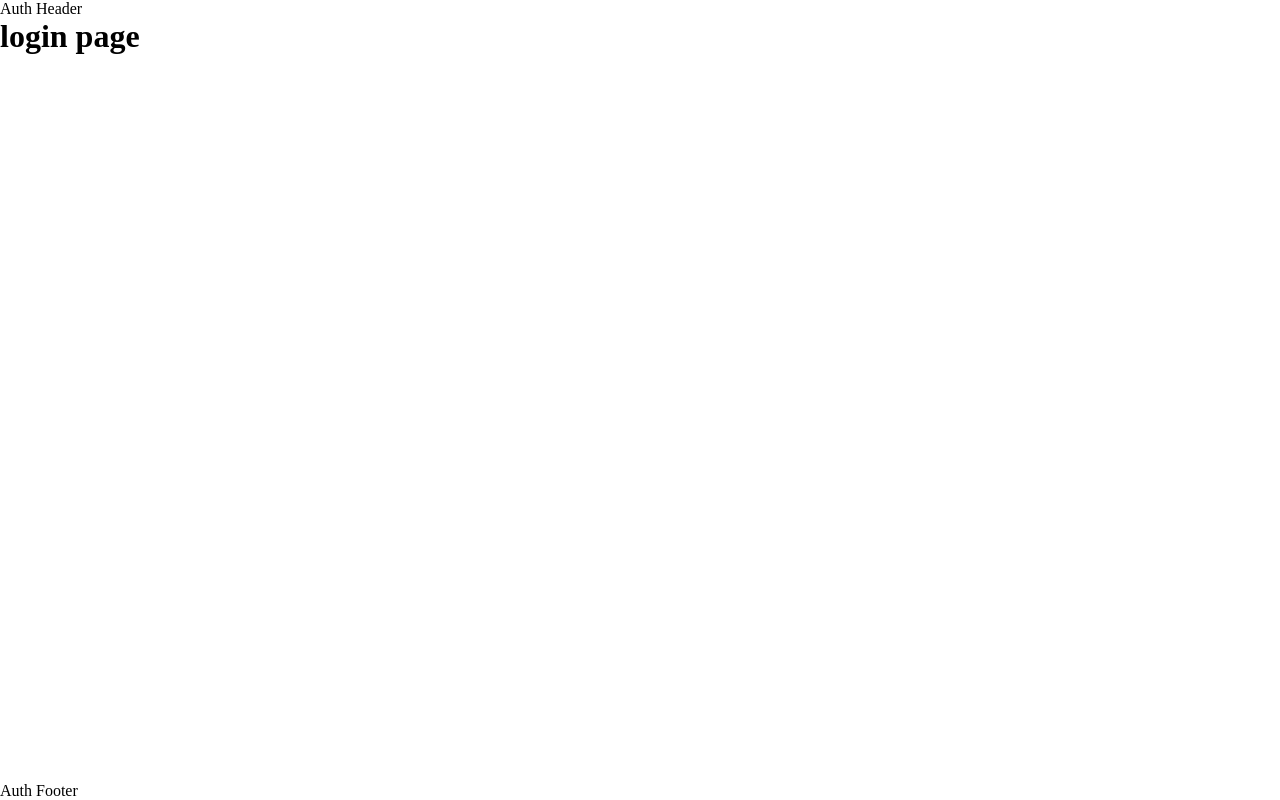
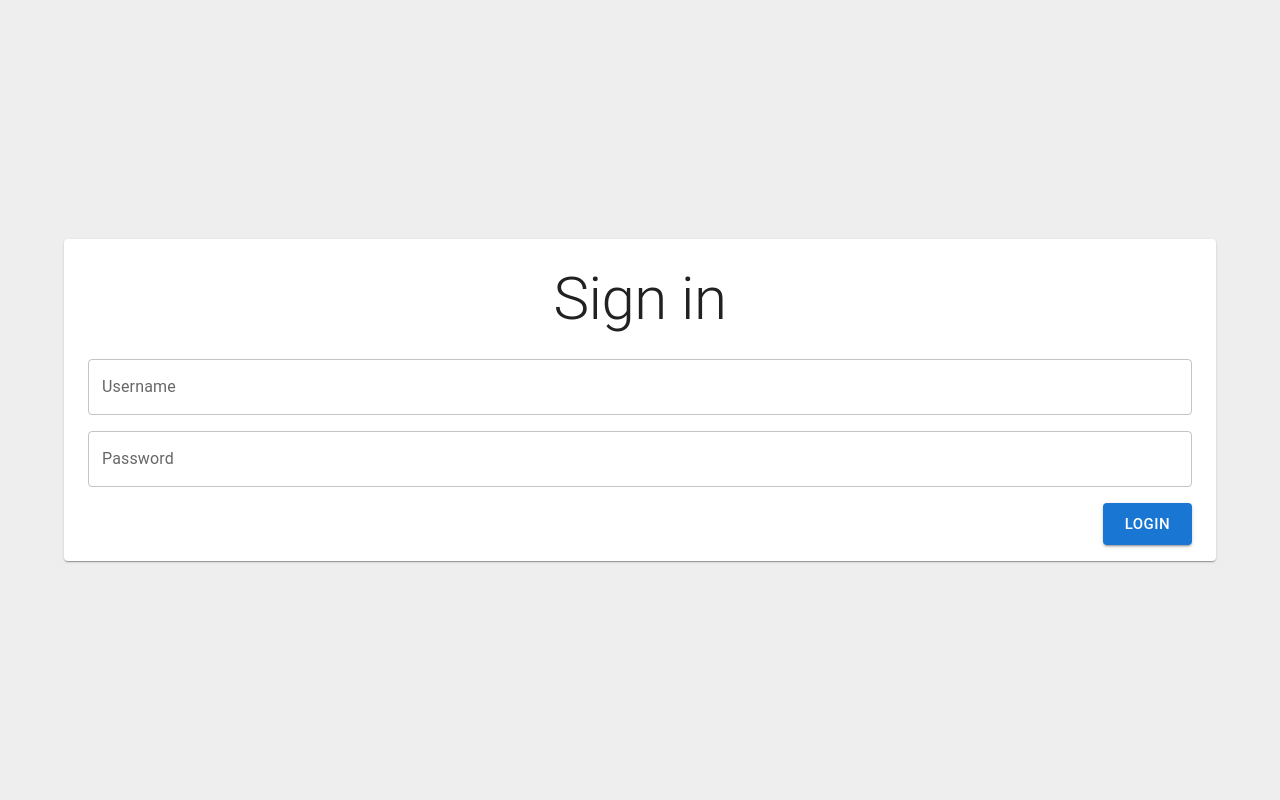
Before and after one commit to obayalhusein/nadsoft-obay-react-task, a React (Create React App) app: page /login in a window 1280 px wide. Built offline with nearby package versions, Linux system fonts and the light colour scheme.

Commit message:
add form login page

```diff
--- a/src/layouts/Auth.jsx
+++ b/src/layouts/Auth.jsx
@@ -1,10 +1,15 @@
+import { Box, Container, Paper } from '@mui/material';
+import { grey } from '@mui/material/colors';
+
 const layout = ({children}) => {
     return (
-        <>
-            <header>Auth Header</header>
-            <main>{children}</main>
-            <footer>Auth Footer</footer>
-        </>
+        <Box textAlign='center' sx={{ display: 'flex', flexDirection: 'column', justifyContent: 'center', minHeight: '100vh', background: grey[200] }}>
+            <Container sx={{ maxWidth: '500px' }}>
+                <Paper>
+                    {children}
+                </Paper>
+            </Container>
+        </Box>
     );
 }
 
--- a/src/pages/auth/login.jsx
+++ b/src/pages/auth/login.jsx
@@ -1,9 +1,19 @@
+import { Box, Typography, TextField, Button } from "@mui/material";
 import Layout from "../../layouts/Auth";
 
 const login = () => {
     return (
         <Layout>
-            <h1>login page</h1>
+            <Typography variant="h2" component="h1" p={3}>Sign in</Typography>
+            <Box sx={{ px: 3, pb: 2 }}>
+                <TextField label="Username" variant="outlined" fullWidth />
+            </Box>
+            <Box sx={{ px: 3, pb: 2 }}>
+                <TextField label="Password" variant="outlined" fullWidth />
+            </Box>
+            <Box sx={{ px: 3, pb: 2, textAlign: 'right' }}>
+                <Button color="primary" variant="contained" size="large">Login</Button>
+            </Box>
         </Layout>
     );
 }
```
